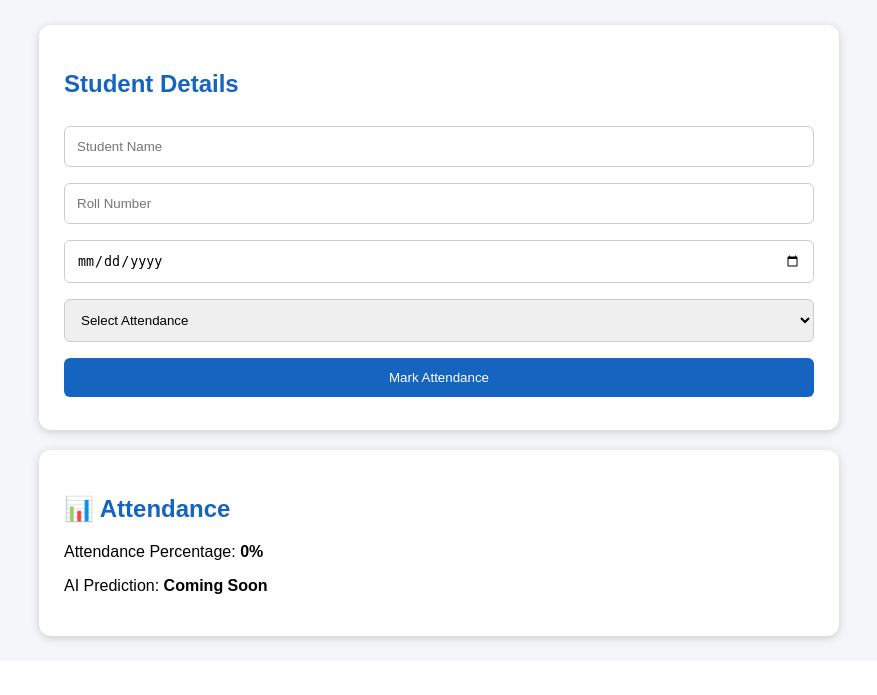
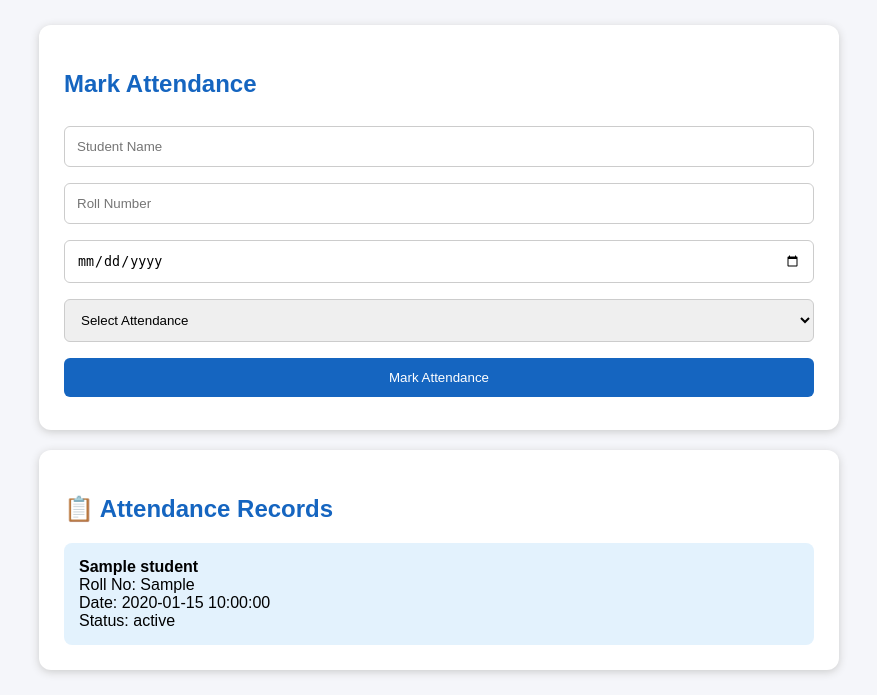
Before and after one commit to asanm104anm10410422213011/AI-Student-Attendance-Management, a Flask app: template templates/index.html in a window 1280 px wide. Shown: the part 165-860 px from the top of the page, without its empty margins (201-1078 px from the left). Before the commit the page ends 810 px from the top, so only its background shows below. Run offline with Flask 3, Linux system fonts and the light colour scheme; the template is opened without the code that fills it: most values are stand-ins (such as "Sample title", 1, 10 or a date in 2020).

Commit message:
Update index.html

```diff
--- a/templates/index.html
+++ b/templates/index.html
@@ -50,6 +50,13 @@
             border: none;
             cursor: pointer;
         }
+
+        .student {
+            background: #e3f2fd;
+            padding: 15px;
+            margin-top: 10px;
+            border-radius: 8px;
+        }
     </style>
 </head>
 
@@ -63,28 +70,55 @@
 <div class="container">
 
     <div class="card">
-            <h2>Student Details</h2>
+        <h2>Mark Attendance</h2>
 
-            <input type="text" placeholder="Student Name">
+        <form method="POST">
 
-            <input type="text" placeholder="Roll Number">
+            <input type="text"
+                   name="name"
+                   placeholder="Student Name"
+                   required>
 
-            <input type="date">
+            <input type="text"
+                   name="roll_no"
+                   placeholder="Roll Number"
+                   required>
 
-            <select>
-                <option>Select Attendance</option>
-                <option>Present</option>
-                <option>Absent</option>
+            <input type="date"
+                   name="date"
+                   required>
+
+            <select name="status" required>
+                <option value="">Select Attendance</option>
+                <option value="Present">Present</option>
+                <option value="Absent">Absent</option>
             </select>
 
-            <button>Mark Attendance</button>
+            <button type="submit">
+                Mark Attendance
+            </button>
+
+        </form>
     </div>
 
     <div class="card">
-            <h2>📊 Attendance</h2>
+        <h2>📋 Attendance Records</h2>
 
-            <p>Attendance Percentage: <strong>0%</strong></p>
-            <p>AI Prediction: <strong>Coming Soon</strong></p>
+        {% for student in students %}
+
+        <div class="student">
+            <strong>{{ student.name }}</strong><br>
+            Roll No: {{ student.roll_no }}<br>
+            Date: {{ student.date }}<br>
+            Status: {{ student.status }}
+        </div>
+
+        {% else %}
+
+        <p>No attendance records yet.</p>
+
+        {% endfor %}
+
     </div>
 
 </div>
```
Lines whose indentation alone changed are shown as unchanged.
